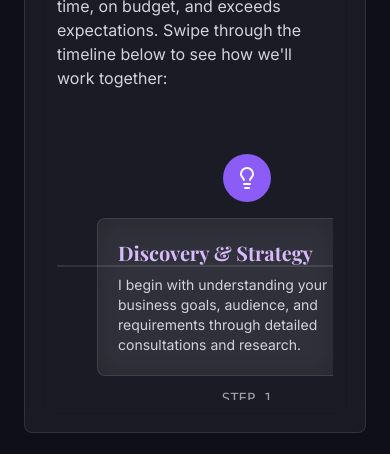
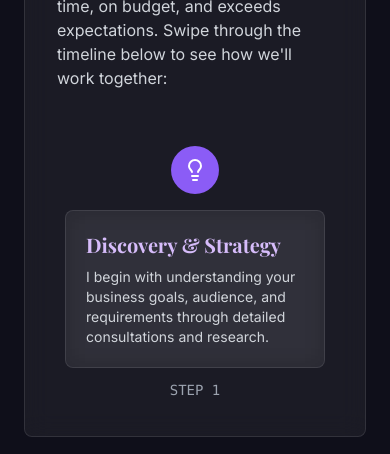
Before and after one commit to J-for-Jahan/majdesigns, a React (Vite) app: page / in a window 390 px wide. Shown: the part 2300-2754 px from the top of the page. Built offline with nearby package versions, Linux system fonts and the light colour scheme.

Commit message:
Fix horizontal timeline scrolling
- Fixed the horizontal timeline to enable scrolling.
- Removed the timeline line.

```diff
--- a/src/components/ui/horizontal-timeline.tsx
+++ b/src/components/ui/horizontal-timeline.tsx
@@ -3,6 +3,7 @@ import { useRef } from "react";
 import { motion } from "framer-motion";
 import { ScrollArea } from "./scroll-area";
 import { cn } from "@/lib/utils";
+import { Carousel, CarouselContent, CarouselItem } from "./carousel";
 
 interface TimelineStep {
   id: number;
@@ -21,24 +22,22 @@ const HorizontalTimeline = ({ steps, className }: HorizontalTimelineProps) => {
 
   return (
     <div className={cn("w-full", className)}>
-      <ScrollArea className="w-full">
-        <div
-          ref={containerRef}
-          className="relative flex flex-row items-center px-4 py-6 min-w-max"
-          style={{ width: `max(100%, ${steps.length * 350}px)` }}
+      <Carousel
+        opts={{
+          align: "start",
+          loop: false,
+        }}
+        className="w-full"
       >
-          {/* Timeline line */}
-          <div className="absolute top-1/2 left-0 right-0 h-0.5 bg-white/10" />
-
-          {/* Timeline steps */}
+        <CarouselContent className="py-4">
           {steps.map((step, index) => (
+            <CarouselItem key={step.id} className="md:basis-1/2 lg:basis-1/3">
               <motion.div
-              key={step.id}
                 initial={{ opacity: 0, y: 20 }}
                 whileInView={{ opacity: 1, y: 0 }}
                 transition={{ duration: 0.5, delay: index * 0.1 }}
                 viewport={{ once: true, margin: "-100px" }}
-              className="relative flex-shrink-0 flex flex-col items-center mx-6 w-[300px]"
+                className="relative flex flex-col items-center mx-2"
               >
                 {/* Timeline icon */}
                 <div className="z-10 w-12 h-12 rounded-full bg-purple flex items-center justify-center mb-4">
@@ -46,7 +45,7 @@ const HorizontalTimeline = ({ steps, className }: HorizontalTimelineProps) => {
                 </div>
 
                 {/* Timeline content */}
-              <div className="glass-effect rounded-lg p-5 min-h-[150px]">
+                <div className="glass-effect rounded-lg p-5 min-h-[150px] w-full">
                   <h4 className="text-xl font-serif font-bold text-purple-light mb-2">{step.title}</h4>
                   <p className="text-gray-300 text-sm">{step.description}</p>
                 </div>
@@ -56,9 +55,10 @@ const HorizontalTimeline = ({ steps, className }: HorizontalTimelineProps) => {
                   STEP {index + 1}
                 </div>
               </motion.div>
+            </CarouselItem>
           ))}
-        </div>
-      </ScrollArea>
+        </CarouselContent>
+      </Carousel>
     </div>
   );
 };
```
Lines whose indentation alone changed are shown as unchanged.
